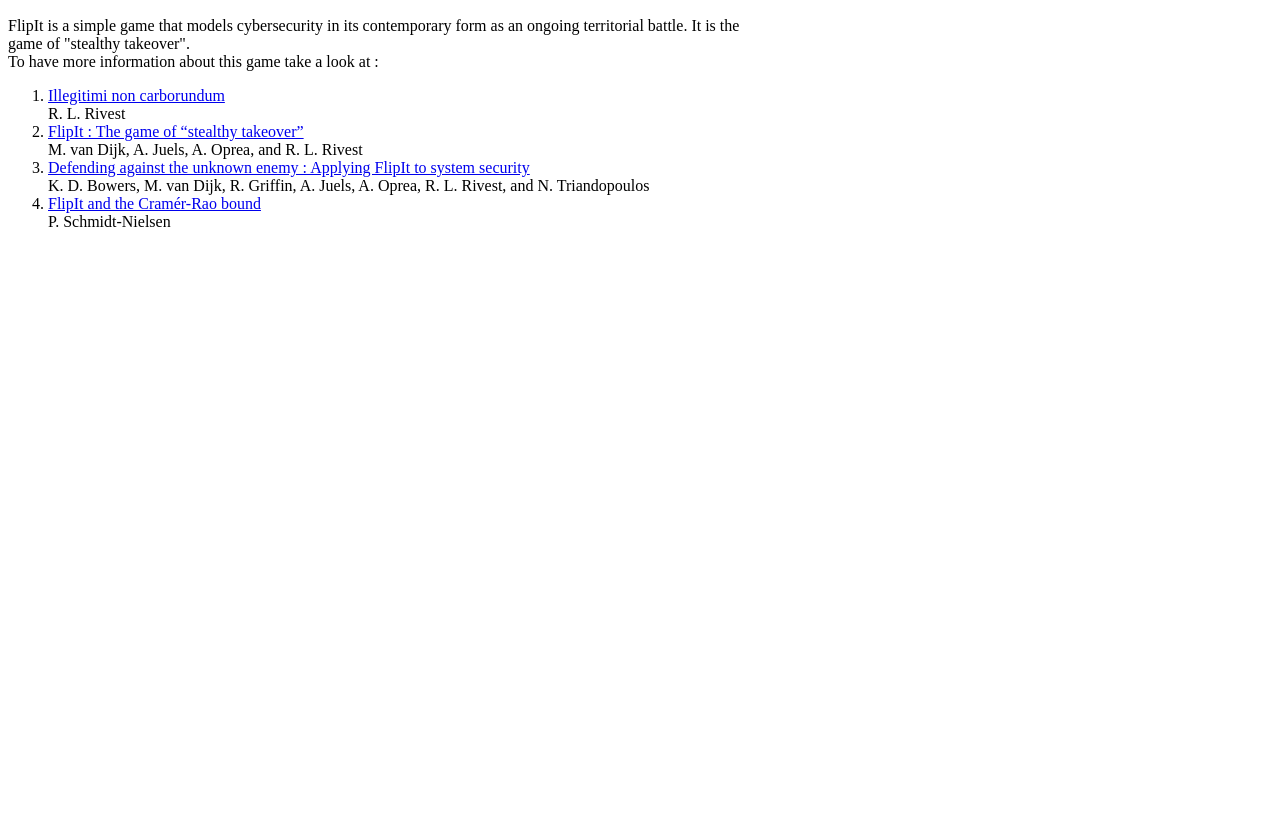
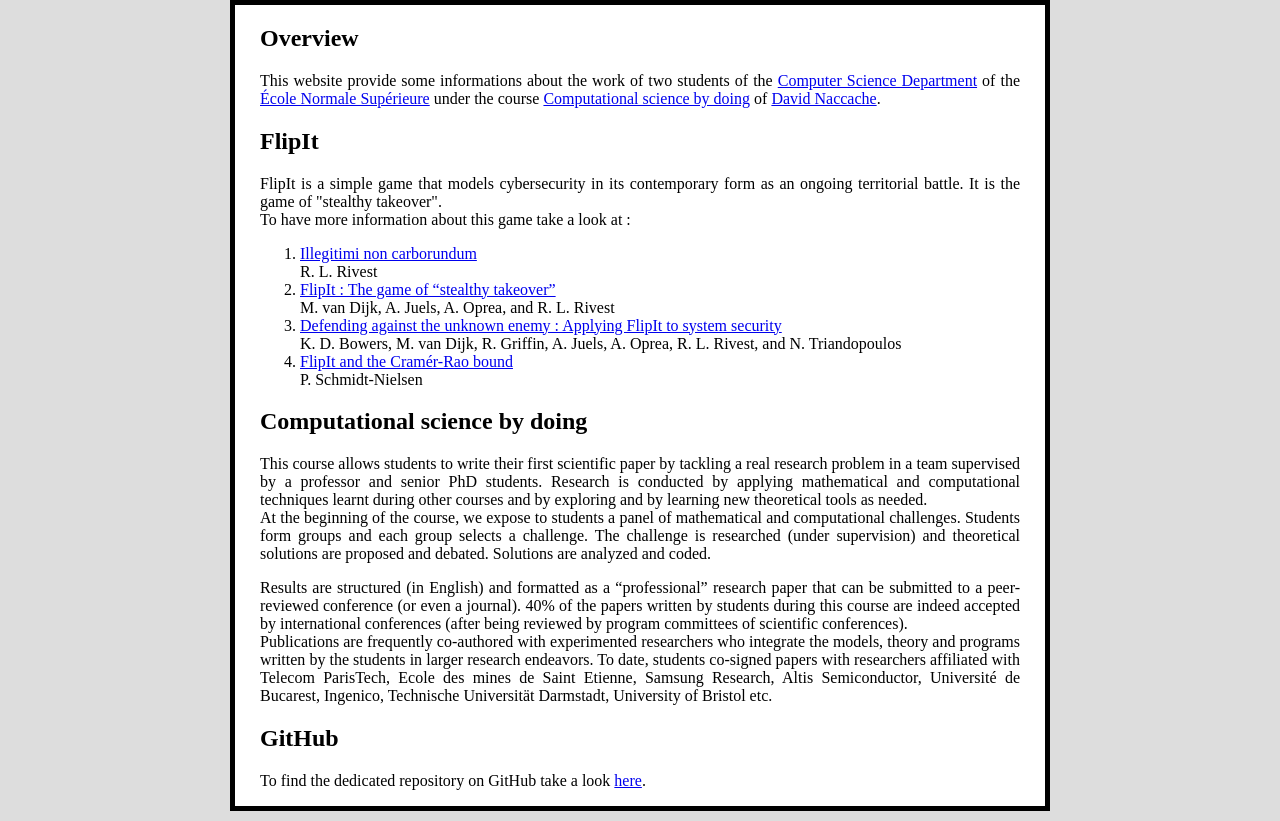
Before and after one commit to StealthGames/stealthgames.github.com, a plain HTML site: page home.html in a window 1280 px wide. Shown: the part 110-931 px from the top of the page. Before the commit the page ends 800 px from the top, so only its background shows below. Drawn offline with Linux system fonts and the light colour scheme.

Commit message:
Add description of the course

```diff
--- a/home.html
+++ b/home.html
@@ -6,7 +6,18 @@
 		<link rel="stylesheet" type="text/css" href="style.css">
 	</head>
 	<body>
+		<div id=header>
 			<h1>Stealth games</h1>
+		</div><!--header-->
+		<div id=container>
+			<h2>Overview</h2>
+<p>
+This website provide some informations about the work of two students of the
+<a href="http://www.di.ens.fr">Computer Science Department</a> of the
+<a href="http://www.ens.fr">&Eacute;cole Normale Supérieure</a> under the course
+<a href="http://predoc.di.ens.fr/#InformatiqueScientifiquePratique">Computational science by doing</a>
+of <a href="http://www.naccache.fr/research/">David Naccache</a>.
+</p>
 			<h2>FlipIt</h2>
 			<p>
 				FlipIt is a simple game that models cybersecurity in its contemporary form as an
@@ -39,5 +50,35 @@
 					</li>
 				</ol>
 			</p>
+			<h2>Computational science by doing</h2>
+			<p>
+				This course allows students to write their first scientific paper by tackling a
+				real research problem in a team supervised by a professor and senior PhD
+				students. Research is conducted by applying mathematical and computational
+				techniques learnt during other courses and by exploring and by learning new
+				theoretical tools as needed.<br/>
+				At the beginning of the course, we expose to students a panel of mathematical
+				and computational challenges. Students form groups and each group selects a
+				challenge. The challenge is researched (under supervision) and theoretical
+				solutions are proposed and debated. Solutions are analyzed and coded.
+			<p>
+				Results are structured (in English) and formatted as a “professional” research
+				paper that can be submitted to a peer-reviewed conference (or even a journal).
+				40% of the papers written by students during this course are indeed accepted by
+				international conferences (after being reviewed by program committees of
+				scientific conferences).<br/>
+				Publications are frequently co-authored with experimented researchers who
+				integrate the models, theory and programs written by the students in larger
+				research endeavors. To date, students co-signed papers with researchers
+				affiliated with Telecom ParisTech, Ecole des mines de Saint Etienne, Samsung
+				Research, Altis Semiconductor, Université de Bucarest, Ingenico, Technische
+				Universität Darmstadt, University of Bristol etc.
+			</p>
+			<h2>GitHub</h2>
+			<p>
+				To find the dedicated repository on GitHub take a look
+				<a href="https://github.com/StealthGames">here<a/>.
+			</p>
+		</div><!--container-->
 	</body>
 </html>
--- a/style.css
+++ b/style.css
@@ -1,4 +1,15 @@
-p
+body
 {
-	width:760px;
+	background : #DDDDDD;
+	text-align : justify;
 }
+
+#header, #container
+{
+	width : 760px;
+	margin : 10px auto;
+	padding-left : 25px;
+	padding-right : 25px;
+	border : 5px solid black;
+	background : #FFFFFF;
+}
```
Lines whose indentation alone changed are shown as unchanged.
